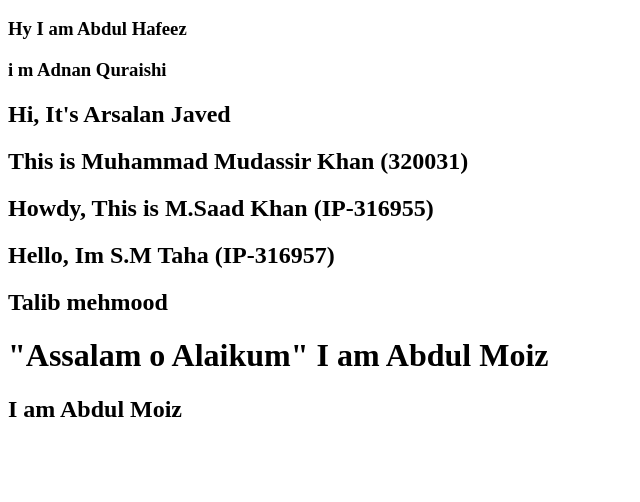
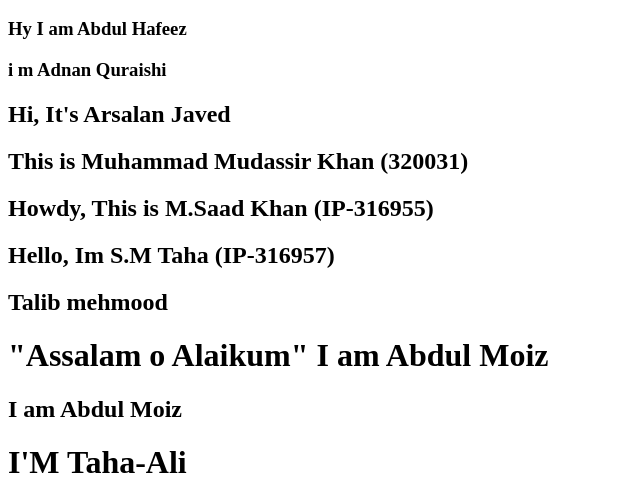
Before and after one commit to zubairsmit/ip-b1-git-learning, a plain HTML site: page index.html in a window 1280 px wide. Shown: the part 379-881 px from the top of the page, without its empty margins (0-640 px from the left). Before the commit the page ends 821 px from the top, so only its background shows below. Drawn offline with Linux system fonts and the light colour scheme.

Commit message:
I'm taha ali

```diff
--- a/index.html
+++ b/index.html
@@ -22,5 +22,6 @@
     <h2>Talib mehmood</h2>
     <h1>"Assalam o Alaikum" I am Abdul Moiz</h1>
     <h2>I am Abdul Moiz</h2>
+    <h1>I'M Taha-Ali</h1>
   </body>
 </html>
```
